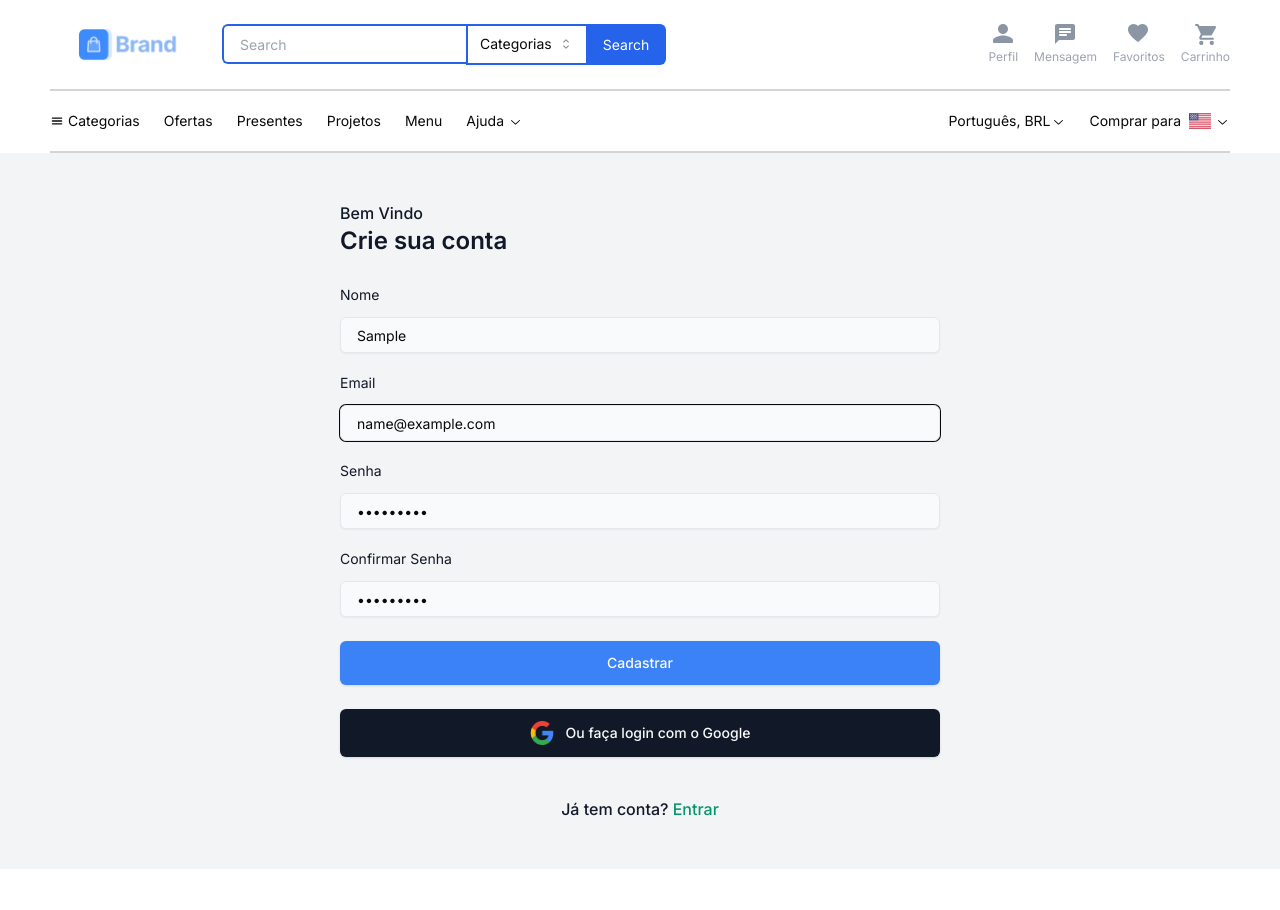
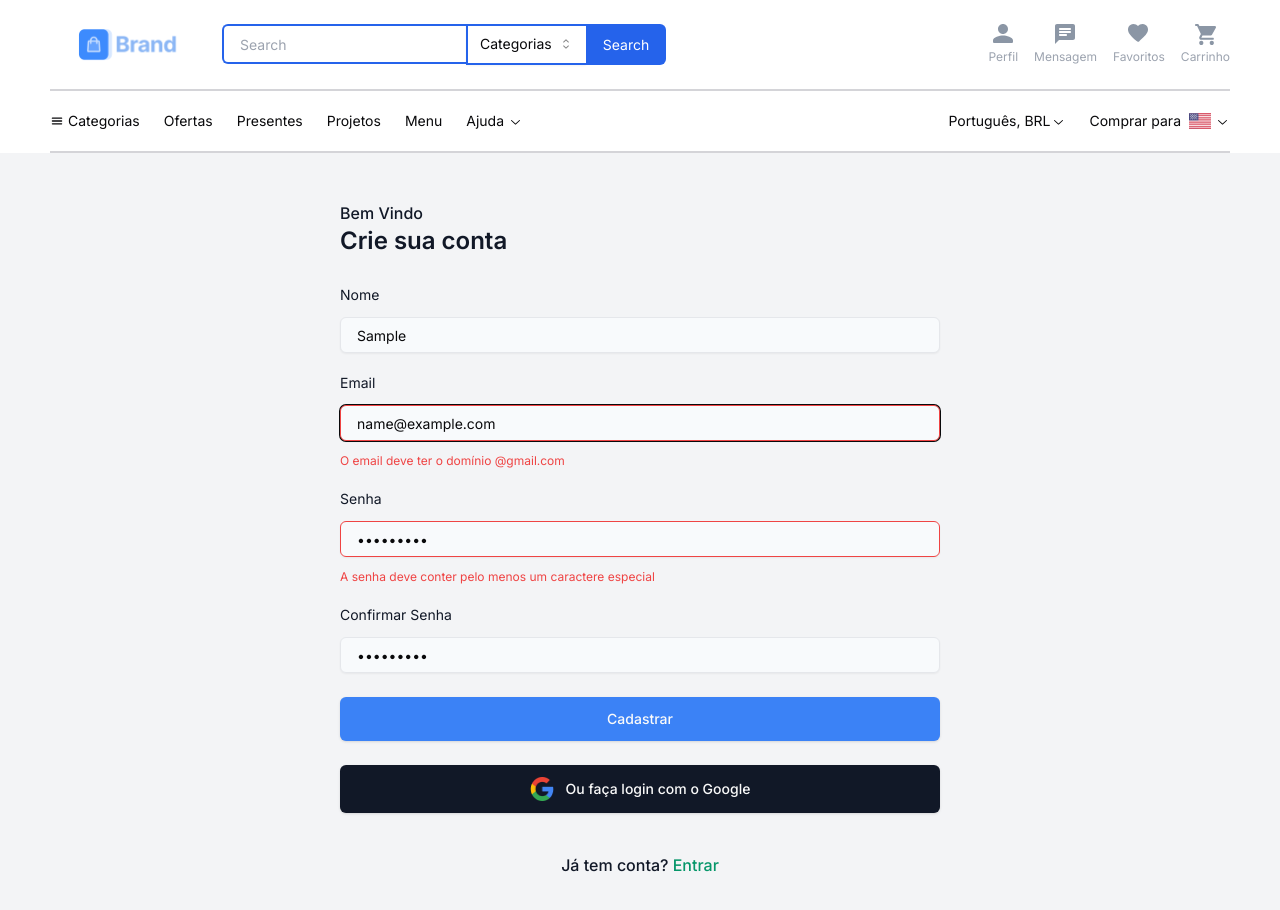
Before and after one commit to SammyFerreiraa/front-end-ecommerce, a Next.js app: page /auth/register in a window 1280 px wide. Both pictures are taken after typing "Sample", "name@example.com", "Sample123", "Sample123" into the empty fields and a click on the button "Cadastrar". Shown: the top 910 px of the page. Before the commit the page ends 869 px from the top, so only its background shows below. Built offline with nearby package versions, Linux system fonts and the light colour scheme; no server answers.

Commit message:
:sparkles: feat: form input styling and error handling

```diff
--- a/src/app/(auth-routes)/auth/register/page.tsx
+++ b/src/app/(auth-routes)/auth/register/page.tsx
@@ -67,10 +67,12 @@ const Home = () => {
                   type="text"
                   name="credentials.name"
                   placeholder="Seu Nome"
-                  className="border-gray-200 bg-slate-50 p-4 placeholder:text-neutral-500"
+                  className={`border-gray-200 bg-slate-50 p-4 placeholder:text-neutral-500 ${
+                    errors.credentials?.name ? 'border-red-500' : ''
+                  }`}
                 />
                 {errors.credentials?.name?.message && (
-                  <p className="text-red-500">
+                  <p className="text-xs text-red-500 ">
                     {errors.credentials?.name?.message}
                   </p>
                 )}
@@ -88,9 +90,16 @@ const Home = () => {
                   type="text"
                   name="credentials.email"
                   placeholder="exemplo@gmail.com"
-                  className="border-gray-200 bg-slate-50 p-4 placeholder:text-neutral-500"
+                  className={`border-gray-200 bg-slate-50 p-4 placeholder:text-neutral-500 ${
+                    errors.credentials?.email ? 'border-red-500' : ''
+                  }`}
                   autoComplete="off"
                 />
+                {errors.credentials?.email?.message && (
+                  <p className="text-xs text-red-500 ">
+                    {errors.credentials?.email?.message}
+                  </p>
+                )}
               </div>
               <div className="flex flex-col gap-3">
                 <label
@@ -104,9 +113,16 @@ const Home = () => {
                   type="password"
                   name="credentials.password"
                   placeholder="0123456789"
-                  className="border-gray-200 bg-slate-50 p-4 placeholder:text-neutral-500"
+                  className={`border-gray-200 bg-slate-50 p-4 placeholder:text-neutral-500 ${
+                    errors.credentials?.password ? 'border-red-500' : ''
+                  }`}
                   autoComplete="off"
                 />
+                {errors.credentials?.password?.message && (
+                  <p className="text-xs text-red-500 ">
+                    {errors.credentials?.password?.message}
+                  </p>
+                )}
               </div>
 
               <div className="flex flex-col gap-3">
@@ -121,9 +137,16 @@ const Home = () => {
                   type="password"
                   name="credentials.confirmPassword"
                   placeholder="0123456789"
-                  className="border-gray-200 bg-slate-50 p-4 placeholder:text-neutral-500"
+                  className={`border-gray-200 bg-slate-50 p-4 placeholder:text-neutral-500 ${
+                    errors.credentials?.confirmPassword ? 'border-red-500' : ''
+                  }`}
                   autoComplete="off"
                 />
+                {errors.credentials?.confirmPassword?.message && (
+                  <p className="text-xs text-red-500 ">
+                    {errors.credentials?.confirmPassword?.message}
+                  </p>
+                )}
               </div>
             </form>
 
```
